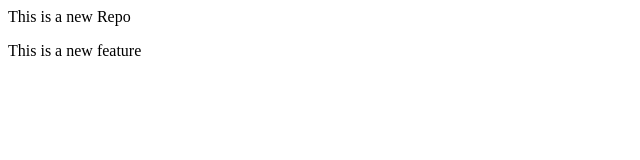
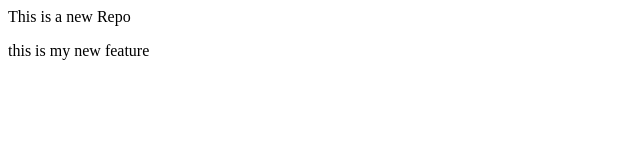
Before and after one commit to harshita-angadi/localrepo, a plain HTML site: page index.html in a window 1280 px wide. Shown: the full height of the page, 0-640 px from the left. Drawn offline with Linux system fonts and the light colour scheme.

Commit message:
add feature

```diff
--- a/index.html
+++ b/index.html
@@ -1,2 +1,2 @@
 <p>This is a new Repo</p>
-<p>This is a new feature</P>
+<P>this is my new feature</P>
```
